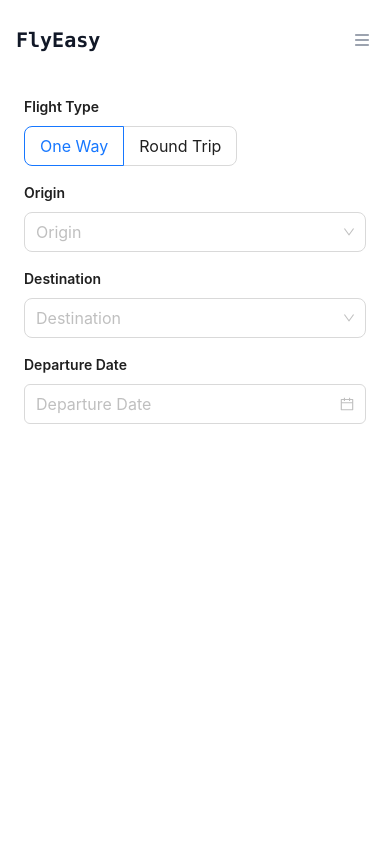
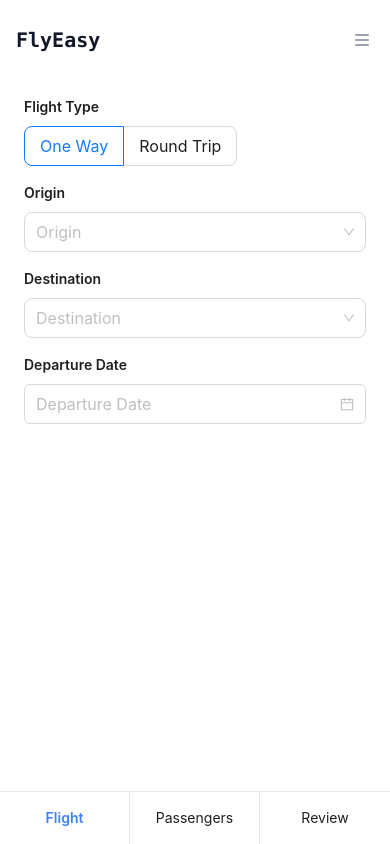
Before and after one commit to koalicioous/travel-itinerary, a Next.js app: page /order in a window 390 px wide. Built offline with nearby package versions, Linux system fonts and the light colour scheme.

Commit message:
change style

```diff
--- a/src/pages/order/index.jsx
+++ b/src/pages/order/index.jsx
@@ -753,8 +753,7 @@ const Order = () => {
             )
           )}
 
-          {smallView && (
-            <div className="fixed bottom-0 left-0 w-full bg-white border-t grid grid-cols-3">
+          <div className="fixed bottom-0 left-0 w-full bg-white border-t grid grid-cols-3 md:hidden">
             <button
               type="button"
               className="flex items-center justify-center gap-2 p-4 border-r"
@@ -806,7 +805,6 @@ const Order = () => {
               {/* <FontAwesomeIcon icon={faReceipt} /> */}
             </button>
           </div>
-          )}
         </section>
       </Form>
     </MainLayout>
```
Lines whose indentation alone changed are shown as unchanged.
